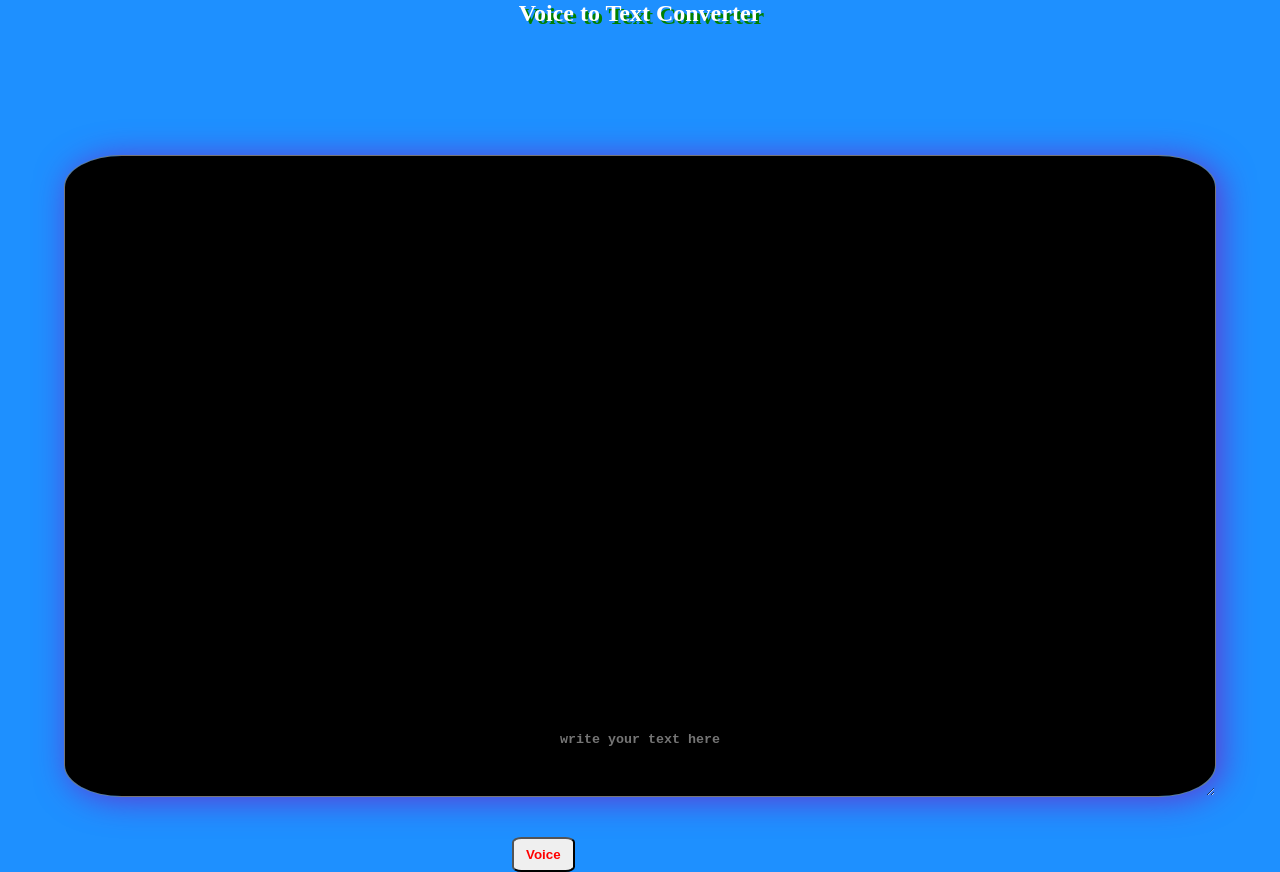
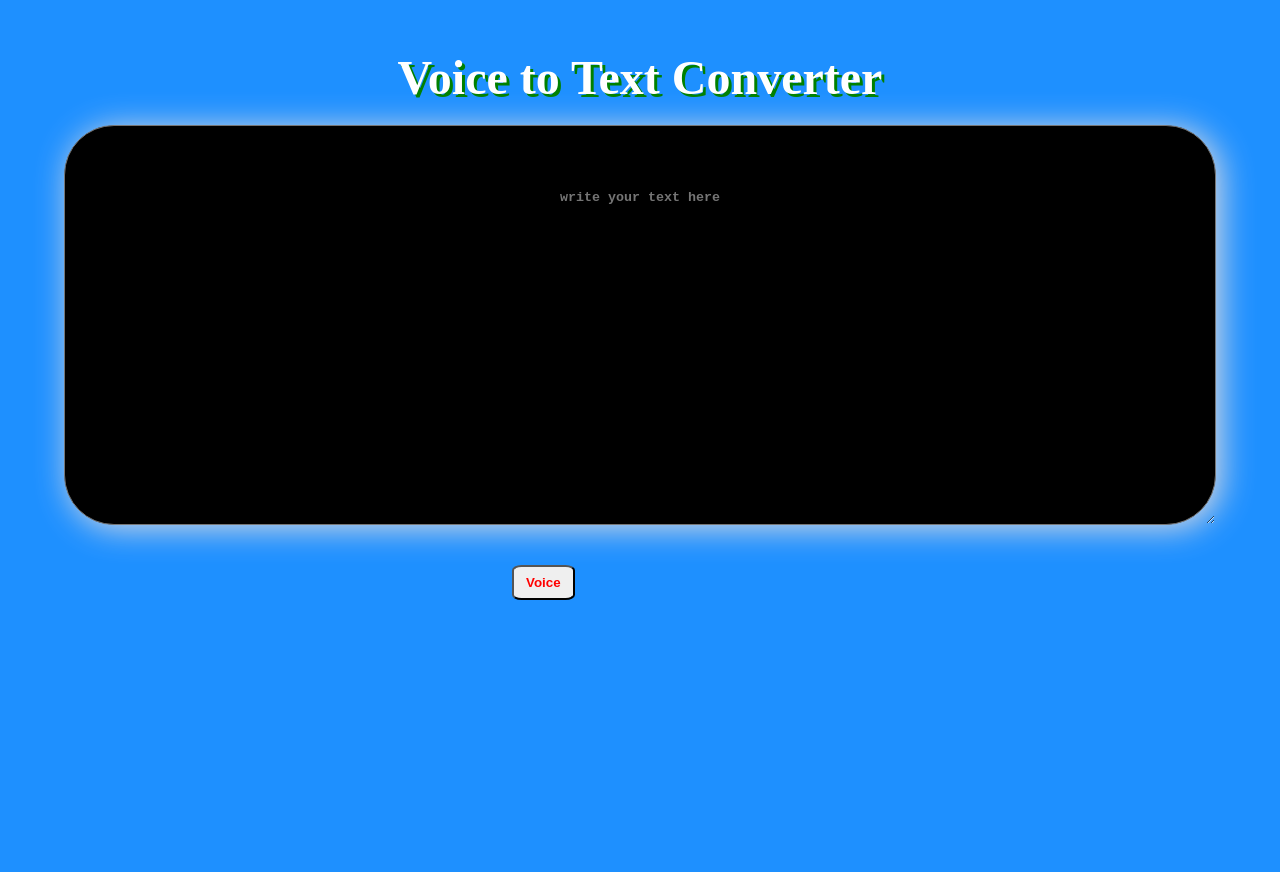
Before and after one commit to RIITKAGARWAL/Speech-To-Text-Converter, a plain HTML site: page index.html in a window 1280 px wide. After the commit the page ends 800 px from the top, so only its background shows below. Drawn offline with Linux system fonts and the light colour scheme.

Commit message:
added some beauty:and corrected my mistakes

```diff
--- a/style.css
+++ b/style.css
@@ -12,15 +12,15 @@ body{
 textarea{
 
   width: 90%;
-  height: 70vh;
+  height: 50vh;
     text-align: center;
     vertical-align: middle;
 
     padding: 5% ;
-    padding-top:45%;
-    margin-top: 10%;
-    border-radius: 5%;
-    box-shadow: 5px 3px 33px rgb(96, 57, 212);
+
+    margin-top: 20px;
+    border-radius: 50px;
+    box-shadow: 5px 3px 33px rgb(220, 218, 224);
     color: #e3e0eb;
     position:relative;
     left:5vw;
@@ -37,12 +37,12 @@ button{
     font-weight: 700;
 }
 
-textarea:hover, button:hover{
-    scale: 110%
-}
+
 
 h2{
     color: white;
     text-shadow: 3px 3px  green;
     text-align: center;
+    font-size: 3rem;
+    margin-top: 50px;
 }
```
